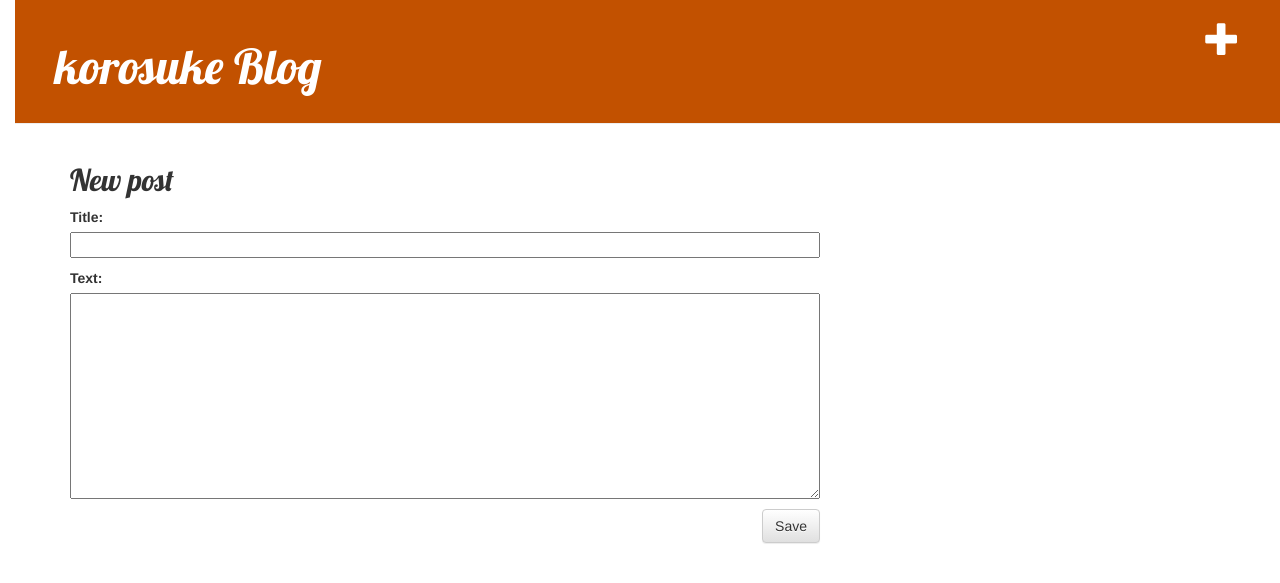
After one commit to shinyamatsusako/my-first-blog, a Django app: page /post/new/ in a window 1280 px wide. The commit adds this page. Shown: the top 583 px of the page. Run offline with Django 3.2, Linux system fonts and the light colour scheme; some libraries are stand-ins or nearby versions.

```diff
--- /dev/null
+++ b/blog/forms.py
@@ -0,0 +1,9 @@
+from django import forms
+
+from .models import Post
+
+class PostForm(forms.ModelForm):
+
+    class Meta:
+        model = Post
+        fields = ('title', 'text',)
--- a/blog/templates/blog/base.html
+++ b/blog/templates/blog/base.html
@@ -1,7 +1,7 @@
 {% load static %}
 <html>
     <head>
-        <title>Django Girls blog</title>
+        <title>korosuke blog</title>
         <link rel="stylesheet" href="//maxcdn.bootstrapcdn.com/bootstrap/3.2.0/css/bootstrap.min.css">
         <link rel="stylesheet" href="//maxcdn.bootstrapcdn.com/bootstrap/3.2.0/css/bootstrap-theme.min.css">
         <link href="//fonts.googleapis.com/css?family=Lobster&subset=latin,latin-ext" rel="stylesheet" type="text/css">
@@ -9,7 +9,8 @@
     </head>
     <body>
         <div class="page-header">
-            <h1><a href="/">Django Girls Blog</a></h1>
+            <a href="{% url 'post_new' %}" class="top-menu"><span class="glyphicon glyphicon-plus"></span></a>
+            <h1><a href="/">korosuke Blog</a></h1>
         </div>
         <div class="content container">
             <div class="row">
--- /dev/null
+++ b/blog/templates/blog/post_edit.html
@@ -0,0 +1,9 @@
+{% extends 'blog/base.html' %}
+
+{% block content %}
+    <h2>New post</h2>
+    <form method="POST" class="post-form">{% csrf_token %}
+        {{ form.as_p }}
+        <button type="submit" class="save btn btn-default">Save</button>
+    </form>
+{% endblock %}
--- a/blog/urls.py
+++ b/blog/urls.py
@@ -4,4 +4,5 @@ from . import views
 urlpatterns = [
     path('', views.post_list, name='post_list'),
     path('post/<int:pk>/', views.post_detail, name='post_detail'),
+    path('post/new/', views.post_new, name='post_new'),
 ]
--- a/blog/views.py
+++ b/blog/views.py
@@ -1,6 +1,9 @@
+from django.shortcuts import redirect
 from django.shortcuts import render, get_object_or_404
 from django.utils import timezone
 from .models import Post
+from .forms import PostForm
+
 
 
 def post_list(request):
@@ -10,3 +13,16 @@ def post_list(request):
 def post_detail(request, pk):
     post = get_object_or_404(Post, pk=pk)
     return render(request, 'blog/post_detail.html', {'post': post})
+
+def post_new(request):
+    if request.method == "POST":
+        form = PostForm(request.POST)
+        if form.is_valid():
+            post = form.save(commit=False)
+            post.author = request.user
+            post.published_date = timezone.now()
+            post.save()
+            return redirect('post_detail', pk=post.pk)
+    else:
+        form = PostForm()
+    return render(request, 'blog/post_edit.html', {'form': form})
```
